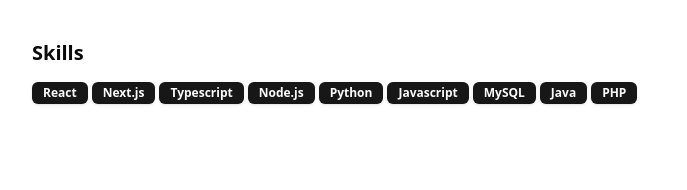
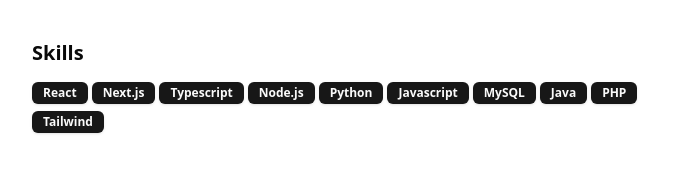
Before and after one commit to DevManfre/web-portfolio, a Next.js app: page / in a window 1280 px wide. Shown: the part 921-1111 px from the top of the page, without its empty margins (296-983 px from the left). Built offline with nearby package versions, Linux system fonts and the light colour scheme.

Commit message:
🗃️ Add Tailwind to skills list in resume data

```diff
--- a/src/data/resume.tsx
+++ b/src/data/resume.tsx
@@ -19,7 +19,7 @@
         "> sudo work --mode hard ..."
     ],
     avatarUrl: "/me.png",
-    skills: ["React", "Next.js", "Typescript", "Node.js", "Python", "Javascript", "MySQL", "Java", "PHP"],
+    skills: ["React", "Next.js", "Typescript", "Node.js", "Python", "Javascript", "MySQL", "Java", "PHP", "Tailwind"],
     contact: {
         email: "alessio.manfredini.work@gmail.com",
         tel: "+123456789",
```
